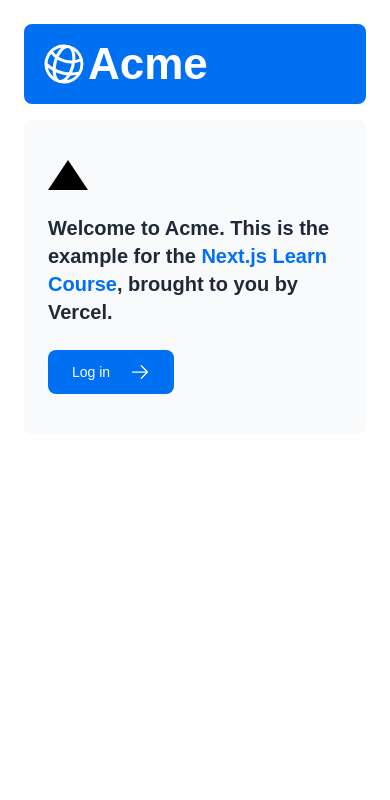
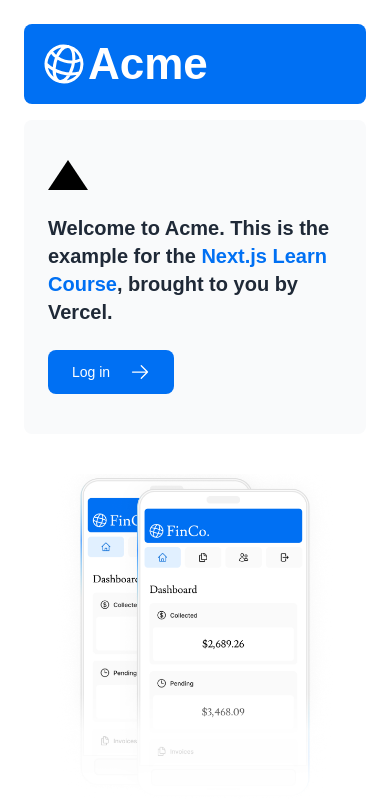
Before and after one commit to karimzade4444/next-dashboard, a Next.js app: page / in a window 390 px wide. Shown: the top 800 px of the page. Built offline with nearby package versions, Linux system fonts and the light colour scheme; a web font is replaced by a local one.

Commit message:
fix: format AcmeLogo component and ensure mobile hero image is displayed

```diff
--- a/app/page.tsx
+++ b/app/page.tsx
@@ -9,7 +9,7 @@
     <main className="flex min-h-screen flex-col p-6">
       <div className="flex h-20 shrink-0 items-end rounded-lg bg-blue-500 p-4 md:h-52">
         {/* <AcmeLogo /> */}
-        <AcmeLogo/>
+        <AcmeLogo />
       </div>
       <div className="mt-4 flex grow flex-col gap-4 md:flex-row">
         <div className="flex flex-col justify-center gap-6 rounded-lg bg-gray-50 px-6 py-10 md:w-2/5 md:px-20">
@@ -37,6 +37,13 @@
             height={760}
             className="hidden md:block"
           />
+          <Image
+            src="/hero-mobile.png"
+            alt="Mobile hero image"
+            width={500}
+            height={600}
+            className="block md:hidden"
+          />
         </div>
       </div>
     </main>
```
